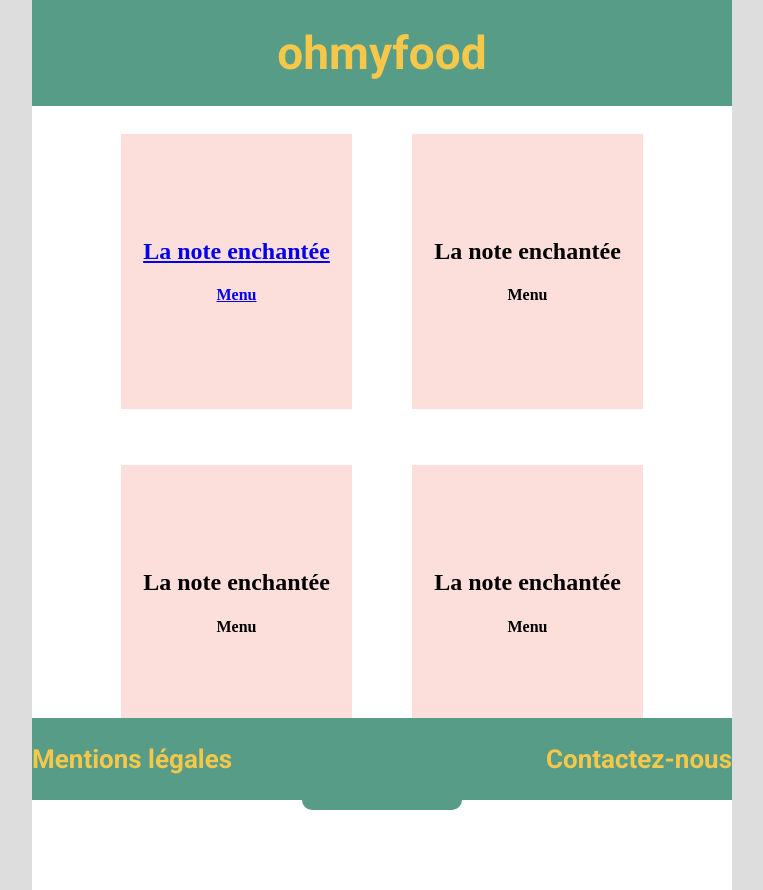
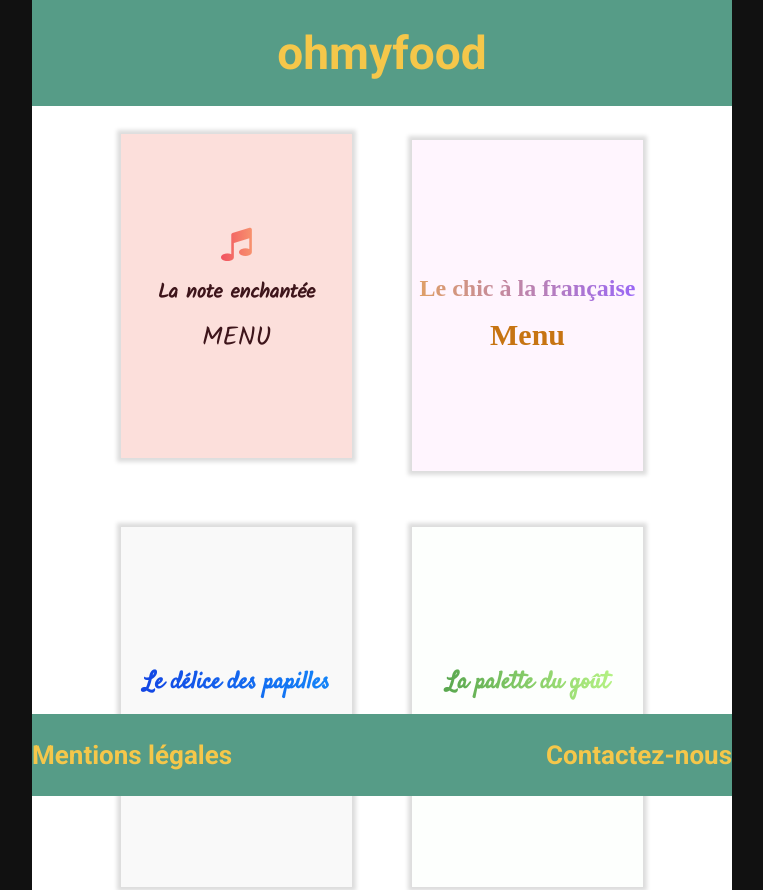
Before and after one commit to YacineDjediden/ohmyfood, a plain HTML site: page index.html in a window 1280 px wide. Shown: the top 890 px of the page, without its empty margins (258-1021 px from the left). Drawn offline with Linux system fonts and the light colour scheme.

Commit message:
animation menus + spinner

```diff
--- a/css/styles.css
+++ b/css/styles.css
@@ -1,6 +1,5 @@
 html {
-	background-color: #DDD;
-	/*height: 100%;*/
+	background-color: #111;
 }
 
 body {
@@ -11,7 +10,6 @@ body {
 	margin: auto;
 }
 
-/*.................*/
 header {
 	background-color: #569C87;
 }
@@ -24,7 +22,6 @@ h1 {
 	font-family: "Roboto";
 }
 
-/*.......................*/
 footer {
 	position: fixed;
 	bottom: 0;
@@ -50,10 +47,13 @@ footer a {
 	text-decoration: none;
 }
 
+footer a:first-child {
+	float: left;
+}
 footer a:last-child {
 	float: right;
 }
-/*.................*/
+
 #conteneur {
 	margin: 0 auto 100px;
 }
@@ -61,37 +61,95 @@ footer a:last-child {
 .menu {
 	width: 33%;
 	margin: 4%;
-	padding: 12% 0;
+	padding: 17% 0;
 	display: inline-block;
-	background-color: #fcdfdb;
+	box-shadow: 0 0 4px 4px #ddd;
+	text-decoration: none;
 }
 
 .menu-1 {
 	background-color: #fcdfdb;
+	color: #3e151b;
+	font-family: "Kalam";
+	padding: 15% 0;
 }
 
-.delice_papilles,
-.palettes_gout {
-	display: inline;
+.menu-1 i {
+	font-size: 36px;
+	margin-top: -20px;
+	background: -webkit-linear-gradient(180deg, #f7926e, #f15260);
+	-webkit-background-clip: text;
+	-webkit-text-fill-color: transparent;
 }
 
-.chic_fr,
-.palettes_gout {
-	margin-left: 1em;
-	margin-top: 0.5em;
+.menu-1 h2 {
+	font-size: 20px;
+	line-height: 27px;
+	margin: 16px 0;
 }
 
-img {
-	width: 37%;
-	border: 2px solid #EAEAEA;
+.menu span {
+	font-size: 30px;
 }
 
-#conteneur img:hover {
-	transform: scale(1.2);
-	overflow: hidden;
+.menu-1 span {
+	text-transform: uppercase;
+	line-height: 30px;
+	font-size: 26px;
 }
 
-/*..............................*/
+.menu-2 {
+	background-color: #fff5fe;
+}
+
+.menu-2 h2 {
+	background: -webkit-linear-gradient(180deg, #9865fb, #e1a162);
+	margin: 16px 0;
+	-webkit-background-clip: text;
+	-webkit-text-fill-color: transparent;
+}
+
+.menu-2 span {
+	color: #c77412;
+	font-weight: bold;
+}
+
+.menu-3 {
+	background-color: #f9f9f9;
+	font-family: Satisfy;
+}
+
+.menu-3 h2 {
+	background: -webkit-linear-gradient(180deg, #148cfb, #133fe1);
+	-webkit-background-clip: text;
+	-webkit-text-fill-color: transparent;
+}
+
+.menu-3 span {
+	font-family: Kalam;
+	color: #0887fb;
+}
+
+.menu-4 {
+	background-color: #fdfffd;
+	font-family: Satisfy;
+}
+
+.menu-4 h2 {
+	background: -webkit-linear-gradient(180deg, #c5ff8d, #489945);
+	-webkit-background-clip: text;
+	-webkit-text-fill-color: transparent;
+}
+
+.menu-4 span {
+	color: #72bf56;
+	font-family: Kalam;
+}
+
+#conteneur .menu:hover {
+	transform: scale(1.1);
+}
+
 .prochainement {
 	width: 20%;
 	background-color: #569C87;
@@ -99,6 +157,23 @@ img {
 	padding: 0.5em;
 	font-size: 1.2em;
 	border-radius: 10px;
+}
+
+.prochainement a {
+	color: #F5C74A;
+	text-decoration: none;
+}
+
+.prochainement .spinner{
+    display: none;
+}
+
+.prochainement:hover .spinner{
+    display: block;
+}
+
+.prochainement:hover a{
+    display: none;
 }
 
 footer a:hover {
@@ -124,3 +199,45 @@ transform: translate3d(-4px, 0, 0);
 		transform: translate3d(4px, 0, 0);
 	}
 }
+
+.spinner {
+  margin: 0 auto;
+  width: 70px;
+  text-align: center;
+}
+
+.spinner > div {
+  width: 18px;
+  height: 18px;
+  background-color: #F5C74A;
+
+  border-radius: 100%;
+  display: inline-block;
+  -webkit-animation: sk-bouncedelay 1.4s infinite ease-in-out both;
+  animation: sk-bouncedelay 1.4s infinite ease-in-out both;
+}
+
+.spinner .bounce1 {
+  -webkit-animation-delay: -0.32s;
+  animation-delay: -0.32s;
+}
+
+.spinner .bounce2 {
+  -webkit-animation-delay: -0.16s;
+  animation-delay: -0.16s;
+}
+
+@-webkit-keyframes sk-bouncedelay {
+  0%, 80%, 100% { -webkit-transform: scale(0) }
+  40% { -webkit-transform: scale(1.0) }
+}
+
+@keyframes sk-bouncedelay {
+  0%, 80%, 100% {
+    -webkit-transform: scale(0);
+    transform: scale(0);
+  } 40% {
+    -webkit-transform: scale(1.0);
+    transform: scale(1.0);
+  }
+}
--- a/index.html
+++ b/index.html
@@ -4,6 +4,9 @@
         <meta charset="utf-8" />
         <link href="css/styles.css" rel="stylesheet" />
         <link href='https://fonts.googleapis.com/css?family=Roboto:700' rel='stylesheet'>
+        <link href="https://fonts.googleapis.com/css?family=Kalam&display=swap" rel="stylesheet" />
+        <link href="https://fonts.googleapis.com/css?family=Satisfy&display=swap" rel="stylesheet" />
+       <link href='https://stackpath.bootstrapcdn.com/font-awesome/4.7.0/css/font-awesome.min.css' rel='stylesheet'>
         <title>OhMyFood</title>
     </head>
     <body>
@@ -13,24 +16,30 @@
 
         <div id="conteneur">
             <a href="./menu/note_enchantee.html" class="menu menu-1">
+                <i class="fa fa-music"></i>
                 <h2>La note enchantée</h2>
-                <h4>Menu</h4>
+                <span>Menu</span>
             </a>
-            <a class="menu menu-2">
-                <h2>La note enchantée</h2>
-                <h4>Menu</h4>
+            <a href="./menu/chic_fr.html" class="menu menu-2">
+                <h2>Le chic à la française</h2>
+                <span>Menu</span>
             </a>
-            <a class="menu menu-3">
-                <h2>La note enchantée</h2>
-                <h4>Menu</h4>
+            <a href="./menu/delices_papilles.html" class="menu menu-3">
+                <h2>Le délice des papilles</h2>
+                <span>Menu</span>
             </a>
-            <a class="menu menu-4">
-                <h2>La note enchantée</h2>
-                <h4>Menu</h4>
+            <a href="./menu/palette_gout.html" class="menu menu-4">
+                <h2>La palette du goût</h2>
+                <span>Menu</span>
             </a>
 
             <div class="prochainement">
-                <a href="prochainement.html">Prochainement</a>
+                <a href="#">Prochainement</a>
+                <div class="spinner">
+                  <div class="bounce1"></div>
+                  <div class="bounce2"></div>
+                  <div class="bounce3"></div>
+                </div>
             </div>
         </div>
 
```
Also changed, not shown: menu/note_enchantee.html (+1 -3 lines). Lines whose indentation alone changed are shown as unchanged.
